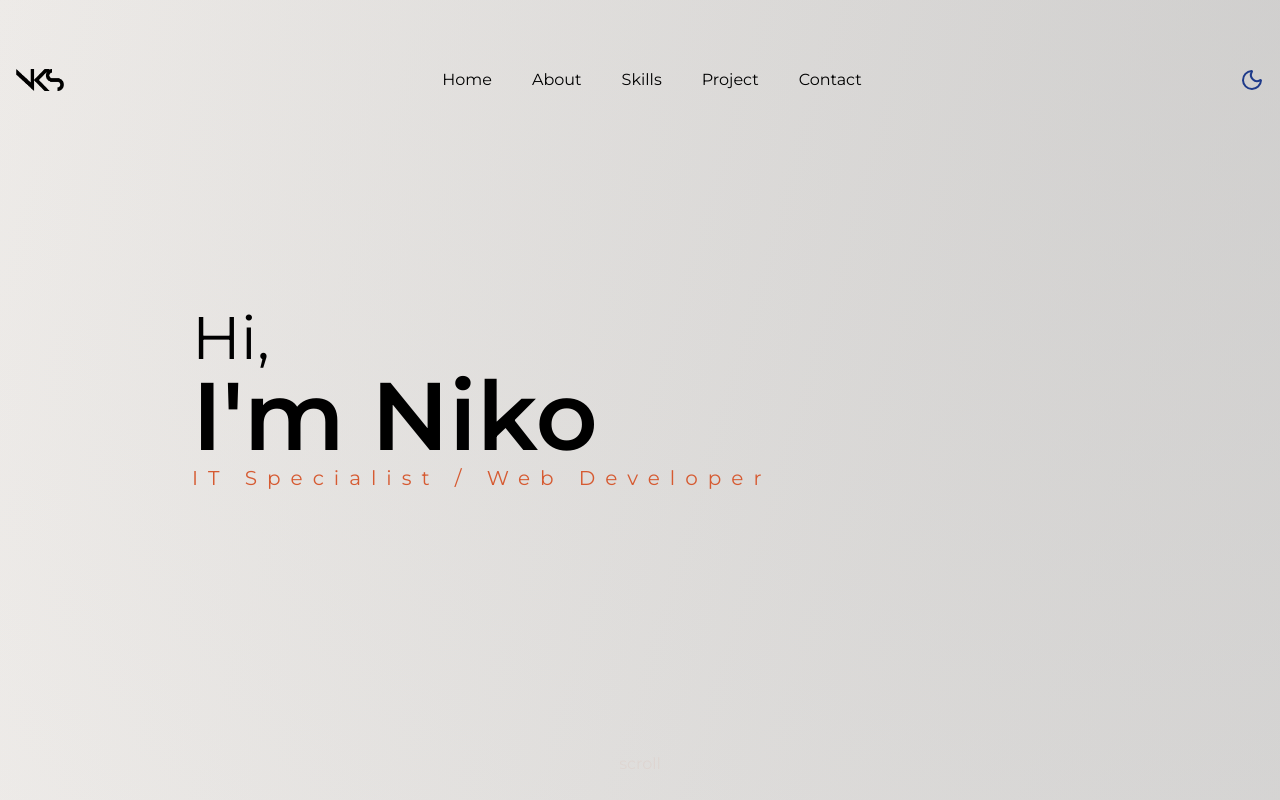
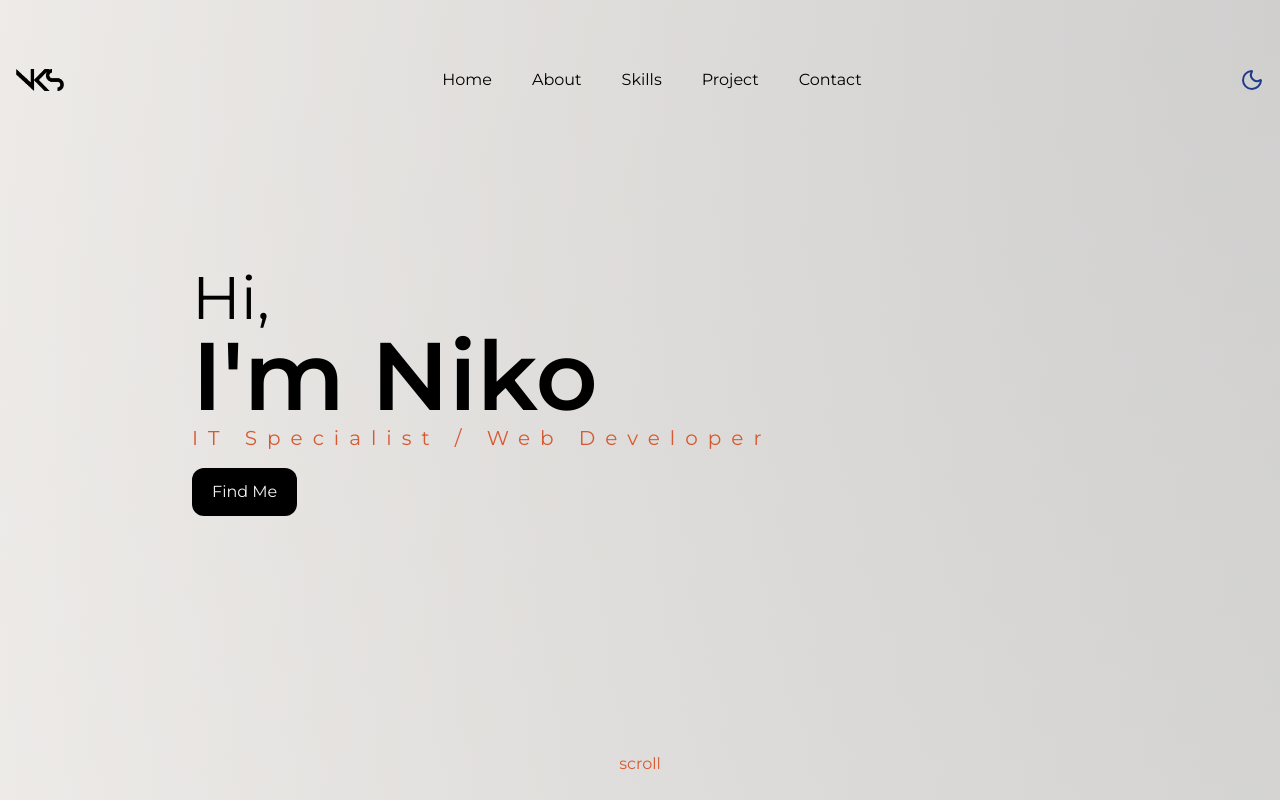
Before and after one commit to nks-97/portfolio, a React (Vite) app: page / in a window 1280 px wide. Shown: the top 800 px of the page. Built offline with nearby package versions, Linux system fonts and the light colour scheme.

Commit message:
hero section animation

```diff
--- a/package.json
+++ b/package.json
@@ -13,6 +13,7 @@
     "deploy": "gh-pages -d dist"
   },
   "dependencies": {
+    "framer-motion": "^12.23.0",
     "gh-pages": "^6.3.0",
     "lucide-react": "^0.525.0",
     "react": "^19.1.0",
--- a/src/components/About.jsx
+++ b/src/components/About.jsx
@@ -33,9 +33,9 @@ export default function About() {
           {[1, 2, 3].map((_, idx) => (
             <div
               key={idx}
-              className="card-box border border-cardcolor text-secondary card-hover p-4 rounded-lg flex items-center gap-4"
+              className="group card-box border border-cardcolor text-secondary card-hover p-4 rounded-lg flex items-center gap-4"
             >
-              <div className="bg-transparent border border-primary h-14 w-14 rounded-full flex justify-center items-center">
+              <div className="bg-transparent border border-primary h-14 w-14 rounded-full flex justify-center items-center group-hover:jump-in">
                 <CodeXml className="w-6 h-6 text-primary" />
               </div>
               <p className="text-sm">Some detail or label</p>
--- a/src/components/Home.jsx
+++ b/src/components/Home.jsx
@@ -1,26 +1,38 @@
 import { useEffect } from "react";
 
-export default function Home({isScrolled}) {
-    useEffect(()=>{
-        setInterval(()=>{
+export default function Home({ isScrolled }) {
+  useEffect(() => {
+    setInterval(() => {}, 1000);
+  }, []);
 
-        }, 1000)
-    } ,[])
   return (
     <div className="w-full h-screen relative" id="home">
       <div className=" absolute top-1/2 -translate-y-1/2 left-[15%]">
-                <h2 className="text-3xl sm:text-4xl md:text-5xl lg:text-6xl leading-tight font-normal text-primary">Hi,</h2>
-                <h1 className="text-5xl sm:text-6xl md:text-7xl lg:text-8xl leading-tight font-semibold text-primary
-                                transition-all duration-500 ease-in-out"
+        <h2 className="text-3xl sm:text-4xl md:text-5xl lg:text-6xl leading-tight font-normal text-primary opacity-0 fade-up" style={{ animationDelay: "0s"}}>
+          Hi,
+        </h2>
+        <h1
+          className="text-5xl sm:text-6xl md:text-7xl lg:text-8xl leading-tight font-semibold text-primary
+                        transition-[font-size] duration-500 ease-in-out opacity-0
+                        fade-up" style={{ animationDelay: "0.25s"}}
         >
           I'm Niko
         </h1>
-               <p className="text-base sm:text-md md:text-lg lg:text-xl tracking-[0.1em] sm:tracking-[0.2em] md:tracking-[0.3em] lg:tracking-[0.5em] font-normal mt-0 text-secondary">
+        <p className="text-base sm:text-md md:text-lg lg:text-xl tracking-[0.1em] sm:tracking-[0.2em] md:tracking-[0.3em] lg:tracking-[0.5em] font-normal mt-0 text-secondary
+                         opacity-0 fade-up" style={{ animationDelay: "0.5s"}}
+        >
           IT Specialist / Web Developer
         </p>
+        <button className="button-custom opacity-0 fade-up" style={{ animationDelay: "0.8s" }}>
+          Find Me
+        </button>
       </div>
 
-            <div className={`absolute bottom-6 left-1/2 -translate-x-1/2 text-secondary ${isScrolled ? "opacity-0" : "opacity-100 fading-animation"} transition-opacity duration-500 ease-in-out`}>
+      <div
+        className={`absolute bottom-6 left-1/2 -translate-x-1/2 text-secondary ${
+          isScrolled ? "opacity-0" : "opacity-100 fading-animation"
+        } transition-opacity duration-500 ease-in-out`}
+      >
         scroll
       </div>
     </div>
--- a/src/index.css
+++ b/src/index.css
@@ -17,7 +17,13 @@
 
 @layer utilities {
   .fading-animation {
-    animation: fade 3s ease-in-out infinite;
+    animation: fade 3s ease-in-out 10s infinite;
+  }
+}
+
+@layer utilities {
+  .button-custom {
+   @apply bg-primary text-gray-100 py-3 px-5 rounded-xl my-4
   }
 }
 
@@ -25,9 +31,6 @@
   :root {
     --text-primary: #000;
     --text-secondary: #D65A31;
-    /* --background:
-    radial-gradient(circle at top right, #adadad 0%, #adadad 10%, #fbfbfb 60%),
-    radial-gradient(circle at bottom left, #ad0202 0%, #adadad 10%, #fbfbfb 60%); */
     --background:
       radial-gradient(circle at top right, rgba(157, 157, 157, 0.25) 0%, transparent 40%),
       radial-gradient(circle at 30% 60%, rgba(157, 157, 157, 0.25) 0%, transparent 50%),
@@ -39,7 +42,7 @@
   .dark {
     --text-primary: #fff;
     --text-secondary: #ffffff;
-    --background: radial-gradient(circle at top right, #D65A31 0%, #D65A31 10%, #202020 60%);
+    --background: radial-gradient(circle at top right, #D65A31 0%, #D65A31 10%, #202020 40%);
     --card-color: #C8C8C8;
     --card-bg: #3b3a3a;
   }
@@ -61,11 +64,50 @@
     transition: background-image 0.5s ease;
   }
 
-  .card-box{
+  .card-box {
     @apply rounded-md p-4
   }
 
-  .card-hover{
+  .card-hover {
     @apply transition-transform duration-300 hover:scale-[1.02] hover:shadow-lg
   }
+
+
 }
+
+
+@keyframes fade-up {
+
+  0%
+ {
+    opacity: 0;
+    transform: translateY(20px);
+  }
+
+  100% {
+    opacity: 1;
+    transform: translateY(0);
+  }
+}
+
+@keyframes jump-in {
+
+  0%, 100%
+ {
+    transform: translateY(5);
+  }
+
+  50% {
+    transform: translateY(-5px);
+  }
+}
+
+
+@layer utilities {
+  .fade-up {
+    animation: fade-up 1s ease forwards;
+  }
+  .jump-in {
+    animation: jump-in 2s ease-in-out infinite;
+  }
+}
--- a/tailwind.config.js
+++ b/tailwind.config.js
@@ -1,23 +1,22 @@
 /** @type {import('tailwindcss').Config} */
 export default {
-  darkMode: 'class',
-  content: [
-    "./index.html",
-    "./src/**/*.{js,ts,jsx,tsx}",
-  ],
+  darkMode: "class",
+  content: ["./index.html", "./src/**/*.{js,ts,jsx,tsx}"],
   theme: {
     extend: {
       backgroundImage: {
-        'orange-dark-radial': 'radial-gradient(circle at 20% 70%, #D65A31, #222831)',
-        'ellipse-center': 'radial-gradient(circle at top right, #D65A31 0%, #D65A31 10%, #202020 60%)',
+        "orange-dark-radial":
+          "radial-gradient(circle at 20% 70%, #D65A31, #222831)",
+        "ellipse-center":
+          "radial-gradient(circle at top right, #D65A31 0%, #D65A31 10%, #202020 60%)",
       },
       colors: {
-        primary: 'var(--text-primary)',
-        secondary: 'var(--text-secondary)',
-        cardcolor: 'var(--card-color)',
-        cardbg: 'var(--card-bg)',
+        primary: "var(--text-primary)",
+        secondary: "var(--text-secondary)",
+        cardcolor: "var(--card-color)",
+        cardbg: "var(--card-bg)",
       },
     },
   },
   plugins: [],
-}
+};
```
Also changed, not shown: 1 other file (tests, documents, lock files or other folders). Lines whose indentation alone changed are shown as unchanged.
